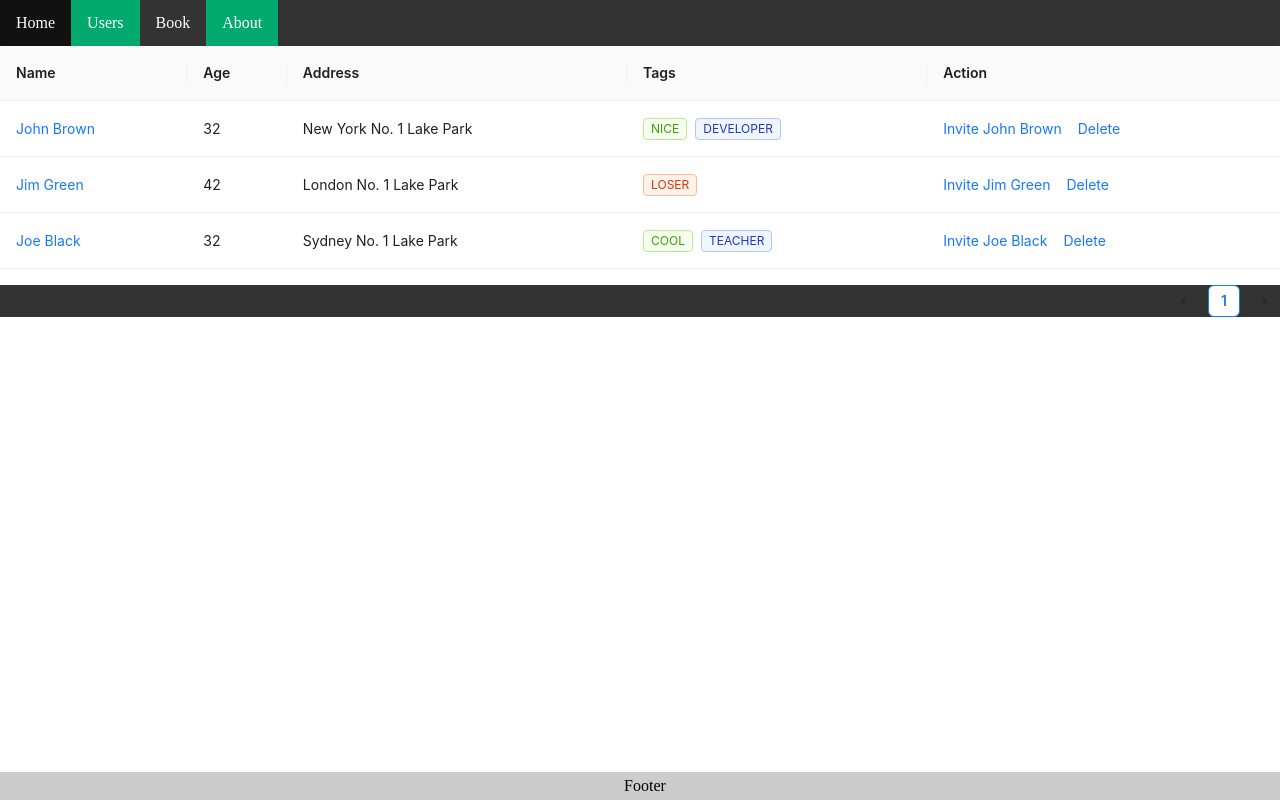
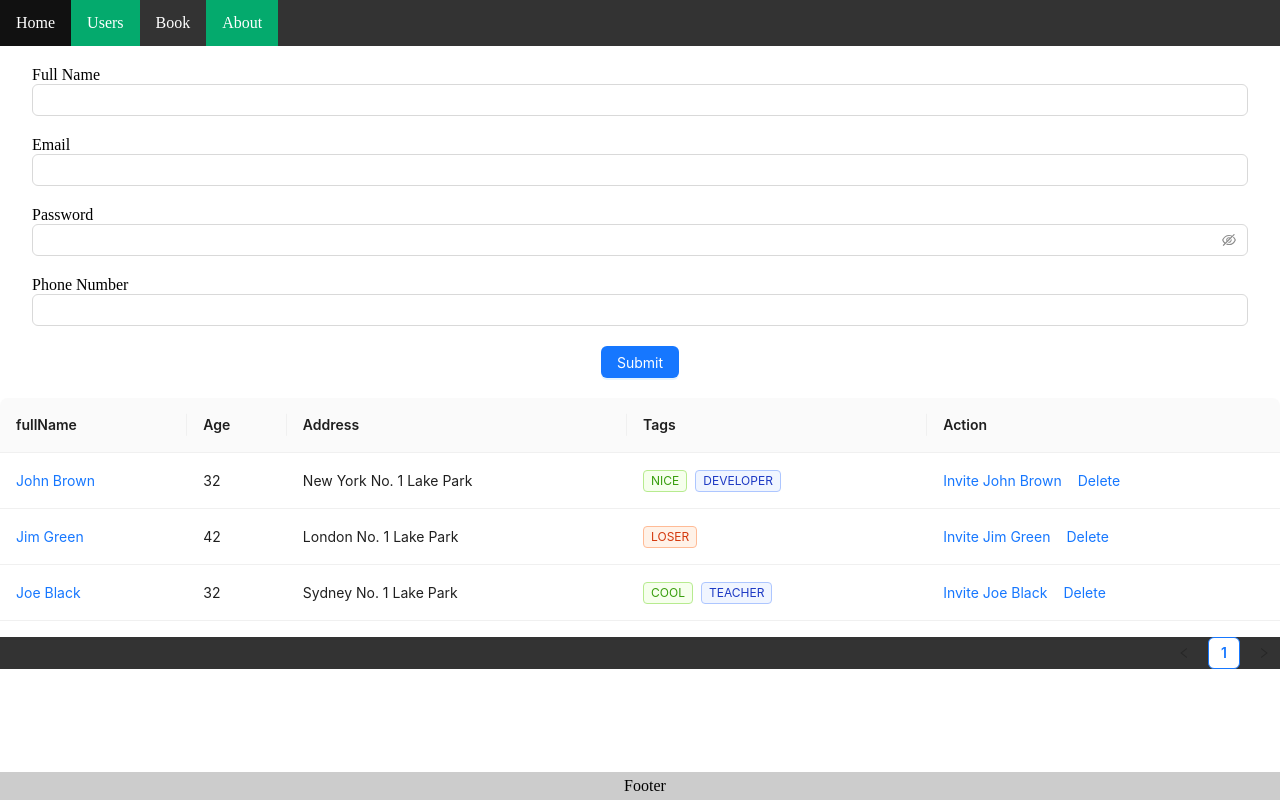
Before and after one commit to mafiaca/react-vite, a React (Vite) app in the folder 01-react-vite-hoidanit-starter-master/: page /users in a window 1280 px wide. Built offline with nearby package versions, Linux system fonts and the light colour scheme.

Commit message:
tich hop API vao xu ly form

```diff
--- a/01-react-vite-hoidanit-starter-master/index.html
+++ b/01-react-vite-hoidanit-starter-master/index.html
@@ -4,7 +4,7 @@
 <head>
   <meta charset="UTF-8" />
   <link rel="icon" type="image/svg+xml" href="/vite.svg" />
-  <meta name="viewport" content="width=device-width, initial-scale=1.0" />
+  <meta fullName="viewport" content="width=device-width, initial-scale=1.0" />
   <title>React - @hoidanit</title>
 </head>
 
--- a/01-react-vite-hoidanit-starter-master/package.json
+++ b/01-react-vite-hoidanit-starter-master/package.json
@@ -1,7 +1,7 @@
 {
-  "name": "base-react-vite-hoidanit",
+  "fullName": "base-react-vite-hoidanit",
   "author": {
-    "name": "Hỏi Dân IT & Eric",
+    "fullName": "Hỏi Dân IT & Eric",
     "url": "https://hoidanit.vn"
   },
   "private": true,
@@ -17,6 +17,7 @@
   "dependencies": {
     "@ant-design/icons": "5.3.7",
     "antd": "5.18.1",
+    "axios": "1.7.2",
     "react": "18.3.1",
     "react-dom": "18.3.1",
     "react-router-dom": "6.23.1"
--- a/01-react-vite-hoidanit-starter-master/src/components/todo/TodoData.jsx
+++ b/01-react-vite-hoidanit-starter-master/src/components/todo/TodoData.jsx
@@ -11,7 +11,7 @@ function TodoData(props) {
             {todoLists.map((todoList) => {
                 return (
                     <div key={todoList.id}>
-                        <div>{todoList.name}</div>
+                        <div>{todoList.fullName}</div>
                         <button onClick={() => handleDelete(todoList.id)} style={{ marginTop: 10, marginBottom: 10, fontSize: 17 }}>Delete</button>
                     </div>
                 )
--- a/01-react-vite-hoidanit-starter-master/src/components/todo/todoApp.jsx
+++ b/01-react-vite-hoidanit-starter-master/src/components/todo/todoApp.jsx
@@ -6,15 +6,15 @@ import { useState } from 'react';
 function TodoApp() {
     // Data fake
     const [todoLists, setTodoLists] = useState([
-        { id: 1, name: 'Learning React' },
-        { id: 2, name: 'Learning Java' }
+        { id: 1, fullName: 'Learning React' },
+        { id: 2, fullName: 'Learning Java' }
     ]);
 
     // Function thêm công việc mới
     const addNewTodo = (input) => {
         setTodoLists([
             ...todoLists,
-            { id: todoLists.length + 1, name: input }
+            { id: todoLists.length + 1, fullName: input }
         ]);
     };
 
--- /dev/null
+++ b/01-react-vite-hoidanit-starter-master/src/components/user/userForm.jsx
@@ -0,0 +1,56 @@
+import { Input } from 'antd';
+import { Button } from "antd";
+import { useState } from 'react';
+import { createUserAPI } from '../../services/api.services';
+import '../../style/userForm.css'
+
+
+function UserForm() {
+    const [fullName, setFullName] = useState('')
+    const [email, setEmail] = useState('')
+    const [password, setPassword] = useState('')
+    const [phone, setPhone] = useState('')
+
+    const handleName = (e) => {
+        setFullName(e.target.value)
+    }
+    const handleEmail = (e) => {
+        setEmail(e.target.value)
+    }
+    const handlePassword = (e) => {
+        setPassword(e.target.value)
+    }
+    const handlePhone = (e) => {
+        setPhone(e.target.value)
+    }
+    const handleSubmit = async () => {
+        const res = await createUserAPI(fullName, email, password, phone)
+    }
+
+    return (
+        <div className='User-Form'>
+            <div>
+                <label>Full Name</label>
+                <Input onChange={e => handleName(e)} value={fullName} />
+            </div>
+            <div>
+                <label>Email</label>
+                <Input onChange={e => handleEmail(e)} value={email} />
+            </div>
+            <div>
+                <label>Password</label>
+                <Input.Password onChange={e => handlePassword(e)} value={password} />
+            </div>
+            <div>
+                <label>Phone Number</label>
+                <Input onChange={e => handlePhone(e)} value={phone} />
+            </div>
+            <div className="container">
+                <Button onClick={handleSubmit} type="primary">Submit</Button>
+            </div>
+
+        </div>
+    )
+}
+
+export default UserForm
--- a/01-react-vite-hoidanit-starter-master/src/components/user/user.table.jsx
+++ b/01-react-vite-hoidanit-starter-master/src/components/user/userTable.jsx
@@ -5,9 +5,9 @@ import { Space, Table, Tag } from 'antd';
 function UserTable() {
     const columns = [
         {
-            title: 'Name',
-            dataIndex: 'name',
-            key: 'name',
+            title: 'fullName',
+            dataIndex: 'fullName',
+            key: 'fullName',
             render: (text) => <a>{text}</a>,
         },
         {
@@ -45,7 +45,7 @@ function UserTable() {
             key: 'action',
             render: (_, record) => (
                 <Space size="middle">
-                    <a>Invite {record.name}</a>
+                    <a>Invite {record.fullName}</a>
                     <a>Delete</a>
                 </Space>
             ),
@@ -54,21 +54,21 @@ function UserTable() {
     const data = [
         {
             key: '1',
-            name: 'John Brown',
+            fullName: 'John Brown',
             age: 32,
             address: 'New York No. 1 Lake Park',
             tags: ['nice', 'developer'],
         },
         {
             key: '2',
-            name: 'Jim Green',
+            fullName: 'Jim Green',
             age: 42,
             address: 'London No. 1 Lake Park',
             tags: ['loser'],
         },
         {
             key: '3',
-            name: 'Joe Black',
+            fullName: 'Joe Black',
             age: 32,
             address: 'Sydney No. 1 Lake Park',
             tags: ['cool', 'teacher'],
--- a/01-react-vite-hoidanit-starter-master/src/pages/users.jsx
+++ b/01-react-vite-hoidanit-starter-master/src/pages/users.jsx
@@ -1,12 +1,12 @@
-import Header from "../components/layout/header"
-import Footer from "../components/layout/footer"
-import UserTable from "../components/user/user.table"
+import UserTable from "../components/user/userTable"
+import UserForm from "../components/user/userForm"
 
 function UsersPage() {
     return (
         <>
 
             <div>
+                <UserForm />
                 <UserTable />
             </div>
 
--- /dev/null
+++ b/01-react-vite-hoidanit-starter-master/src/services/api.services.js
@@ -0,0 +1,18 @@
+import axios from "axios"
+
+const createUserAPI = (fullName, email, password, phone) => {
+    const URL_BACKEND = 'http://localhost:8080/api/v1/user'
+    let data = {
+        fullName,
+        email,
+        password,
+        phone
+    }
+    return axios.post(URL_BACKEND, data)
+
+}
+const updateUserAPI = () => {
+
+}
+
+export { createUserAPI, updateUserAPI }
--- /dev/null
+++ b/01-react-vite-hoidanit-starter-master/src/style/userForm.css
@@ -0,0 +1,12 @@
+.User-Form div {
+    margin: 20px auto;
+    width: 95%;
+}
+
+.container {
+    display: flex;
+    justify-content: center;
+    /* Căn giữa theo chiều ngang */
+    align-items: center;
+    /* Căn giữa theo chiều dọc */
+}
```
Also changed, not shown: 1 other file (tests, documents, lock files or other folders).
